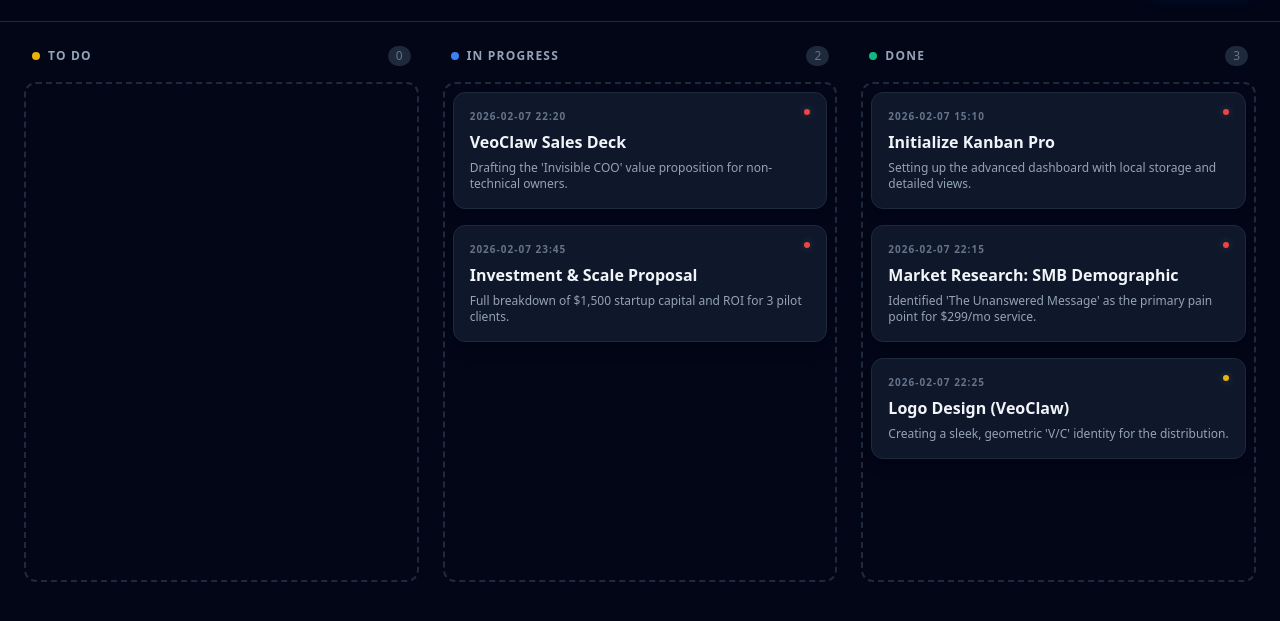
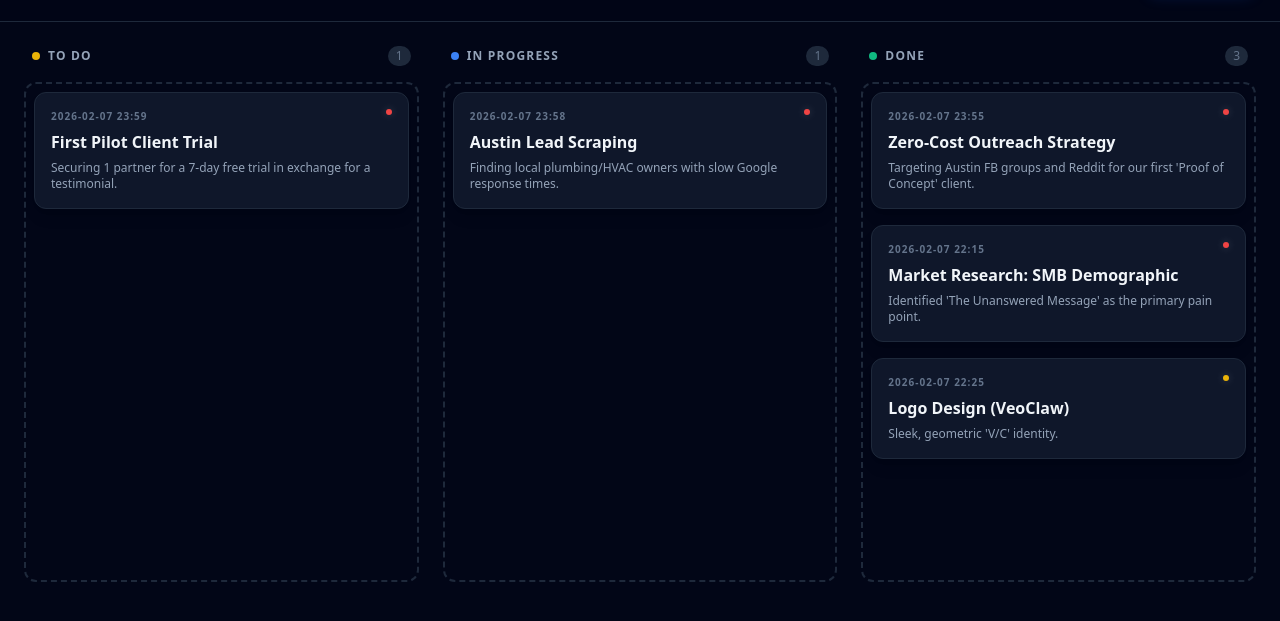
Before and after one commit to omegaacademy/veo-kanban-dashboard, a website: page index.html in a window 1280 px wide. Shown: the part 79-700 px from the top of the page. Drawn offline with nearby package versions, Linux system fonts and the light colour scheme.

Commit message:
Pivot: Zero-Cost Austin Outreach Strategy 💫

```diff
--- a/index.html
+++ b/index.html
@@ -100,11 +100,11 @@
         // --- Data Injection Point ---
         // This array is managed by Veo
         const initialData = [
-            { id: 1, title: "Initialize Kanban Pro", desc: "Setting up the advanced dashboard with local storage and detailed views.", status: "done", priority: "high", created: "2026-02-07 15:10" },
-            { id: 2, title: "Market Research: SMB Demographic", desc: "Identified 'The Unanswered Message' as the primary pain point for $299/mo service.", status: "done", priority: "high", created: "2026-02-07 22:15" },
-            { id: 3, title: "VeoClaw Sales Deck", desc: "Drafting the 'Invisible COO' value proposition for non-technical owners.", status: "inprogress", priority: "high", created: "2026-02-07 22:20" },
-            { id: 4, title: "Logo Design (VeoClaw)", desc: "Creating a sleek, geometric 'V/C' identity for the distribution.", status: "done", priority: "medium", created: "2026-02-07 22:25" },
-            { id: 5, title: "Investment & Scale Proposal", desc: "Full breakdown of $1,500 startup capital and ROI for 3 pilot clients.", status: "inprogress", priority: "high", created: "2026-02-07 23:45" }
+            { id: 1, title: "Zero-Cost Outreach Strategy", desc: "Targeting Austin FB groups and Reddit for our first 'Proof of Concept' client.", status: "done", priority: "high", created: "2026-02-07 23:55" },
+            { id: 2, title: "Market Research: SMB Demographic", desc: "Identified 'The Unanswered Message' as the primary pain point.", status: "done", priority: "high", created: "2026-02-07 22:15" },
+            { id: 3, title: "Austin Lead Scraping", desc: "Finding local plumbing/HVAC owners with slow Google response times.", status: "inprogress", priority: "high", created: "2026-02-07 23:58" },
+            { id: 4, title: "Logo Design (VeoClaw)", desc: "Sleek, geometric 'V/C' identity.", status: "done", priority: "medium", created: "2026-02-07 22:25" },
+            { id: 5, title: "First Pilot Client Trial", desc: "Securing 1 partner for a 7-day free trial in exchange for a testimonial.", status: "todo", priority: "high", created: "2026-02-07 23:59" }
         ];
 
         function render() {
```
